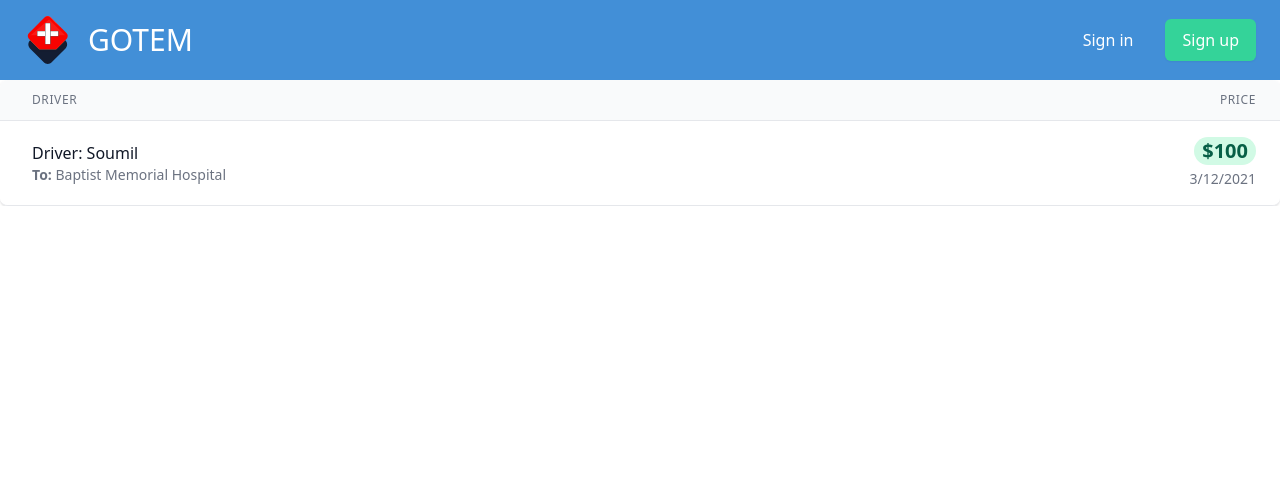
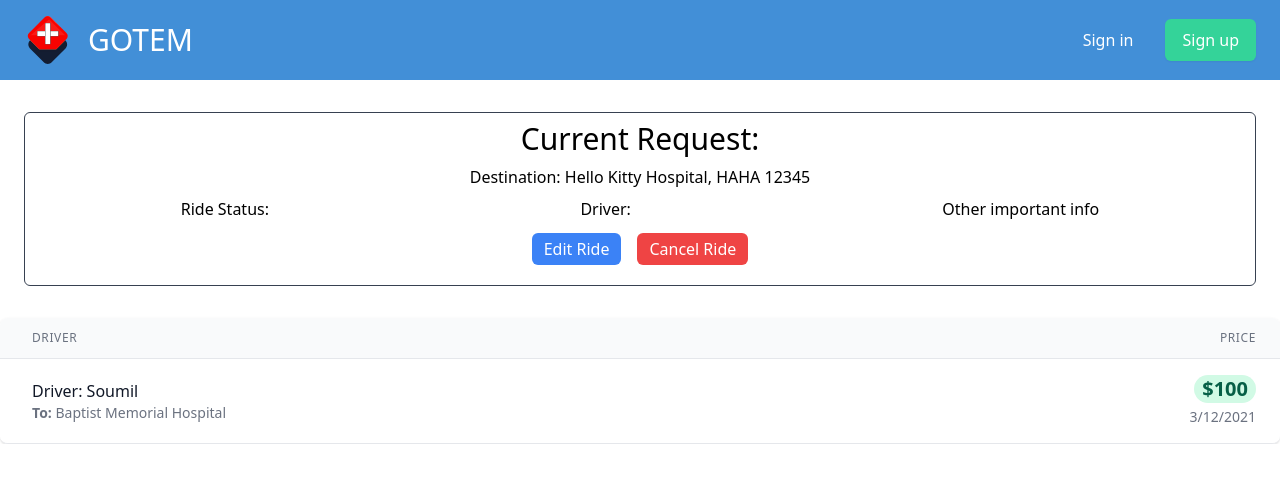
Before and after one commit to soumildatta/gotem, a React (Create React App) app: page / in a window 1280 px wide. Shown: the top 482 px of the page. Built offline with nearby package versions, Linux system fonts and the light colour scheme.

Commit message:
Create a current request view with mock data

```diff
--- /dev/null
+++ b/src/userDashboard/CurrentRequest.jsx
@@ -0,0 +1,34 @@
+import React from "react";
+
+const CurrentRequest = () => {
+  return (
+    <div className="border rounded-md border-gray-700 my-8 mx-6 text-center">
+      <div className="text-3xl my-2">Current Request:</div>
+      <p className="my-2">
+        Destination:{" "}
+        <span className="font-medium">Hello Kitty Hospital, HAHA 12345</span>
+      </p>
+      <div className="flex justify-around">
+        <div className="mx-2">
+          <p>Ride Status:</p>
+        </div>
+        <div className="mx-2">
+          <p>Driver:</p>
+        </div>
+        <div className="mx-2">
+          <p>Other important info</p>
+        </div>
+      </div>
+      <div className="flex justify-center mb-2">
+        <button class="bg-blue-500 hover:bg-blue-600 text-white px-3 py-1 my-3 mx-2 rounded-md ">
+          Edit Ride
+        </button>
+        <button class="bg-red-500 hover:bg-red-600 text-white px-3 py-1 my-3 mx-2 rounded-md ">
+          Cancel Ride
+        </button>
+      </div>
+    </div>
+  );
+};
+
+export default CurrentRequest;
--- a/src/userDashboard/UserDashboard.jsx
+++ b/src/userDashboard/UserDashboard.jsx
@@ -1,8 +1,11 @@
 import React from "react";
 import UserRequestCards from "./UserRequestCards";
+import CurrentRequest from "./CurrentRequest";
 
 const UserDashboard = () => {
   return (
+    <div>
+      <CurrentRequest />
       <div class="flex flex-col">
         <div class="-my-2 overflow-x-auto sm:-mx-6 lg:-mx-8">
           <div class="py-2 align-middle inline-block min-w-full sm:px-6 lg:px-8">
@@ -32,6 +35,7 @@ const UserDashboard = () => {
           </div>
         </div>
       </div>
+    </div>
   );
 };
 
```
Lines whose indentation alone changed are shown as unchanged.
